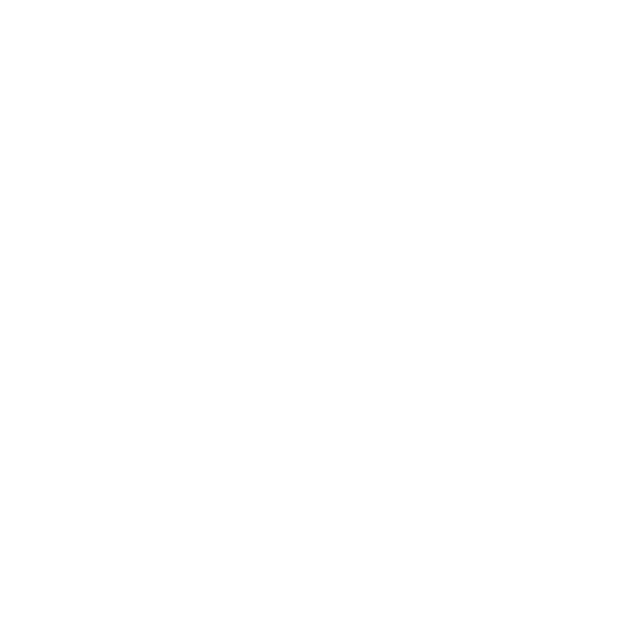
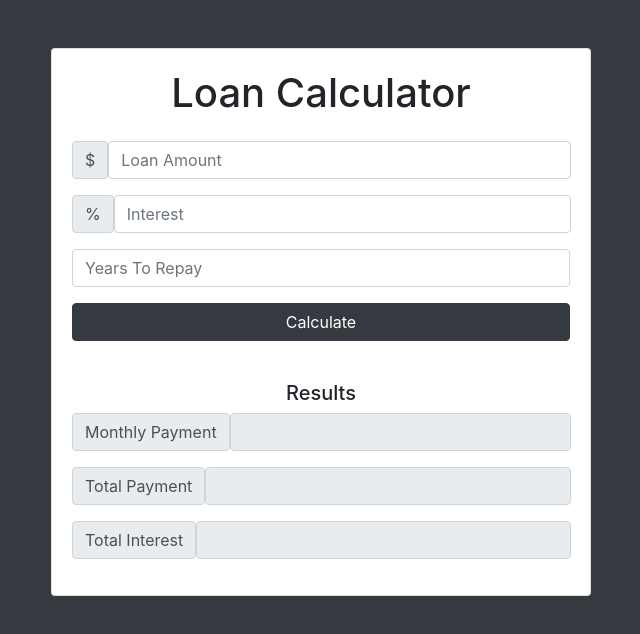
Before and after one commit to flaviusxsc/Loan-Calculator, a plain HTML site: page index.html in a window 1280 px wide. Shown: the whole page, without its empty margins (319-959 px from the left). Drawn offline with nearby package versions, Linux system fonts and the light colour scheme.

Commit message:
Design part

```diff
--- a/index.html
+++ b/index.html
@@ -1,11 +1,77 @@
+<!doctype html>
 <html lang="en">
-<head>
-  <meta charset="UTF-8">
-  <meta name="viewport" content="width=device-width, initial-scale=1.0">
-  <meta http-equiv="X-UA-Compatible" content="ie=edge">
-  <title>Loan Calculator</title>
-</head>
-<body>
+  <head>
+    <!-- Required meta tags -->
+    <meta charset="utf-8">
+    <meta name="viewport" content="width=device-width, initial-scale=1, shrink-to-fit=no">
+    <!-- Bootstrap CSS -->
+    <link rel="stylesheet" href="https://stackpath.bootstrapcdn.com/bootstrap/4.4.1/css/bootstrap.min.css" integrity="sha384-Vkoo8x4CGsO3+Hhxv8T/Q5PaXtkKtu6ug5TOeNV6gBiFeWPGFN9MuhOf23Q9Ifjh" crossorigin="anonymous">
+    <title>Hello, world!</title>
+  </head>
+  <body class="bg-dark">
+    <div class="container">
+      <div class="row">
+        <div class="col-md-6 mx-auto">
+          <div class="card card-body text-center mt-5">
+            <h1 class="heading display-5 pb-3">Loan Calculator</h1>
+            <form id="loan-form">
+              <div class="form-group">
+                <div class="input-group-prepend">
+                  <span class="input-group-text">$</span>
+                  <input type="number" class="form-control" id="amount" placeholder="Loan Amount">
+                </div>
+              </div>
+              <div class="form-group">
+                <div class="input-group-prepend">
+                  <span class="input-group-text">%</span>
+                  <input type="number" class="form-control" id="interest" placeholder="Interest">
+                </div>
+              </div>
+              <div class="form-group">
+                <input type="number" class="form-control" id="years" placeholder="Years To Repay">
+              </div>
+              <div class="form-group">
+                <input type="submit" value="Calculate" class="btn btn-dark btn-block">
+              </div>
+            </form>
+            <!--Loader Here-->
+            <!-- <div id="loading">
+              <img src="img/loading.gif" alt="loading">
+            </div> -->
+            <!--Results-->
+            <div id="results" class="pt-4">
+              <h5>Results</h5>
+              <div class="form-group">
+                <div class="input-group-prepend">
+                  <span class="input-group-text">Monthly Payment</span>
+                  <input type="number" class="form-control" id="monthly-payment" disabled>
+                </div>
+              </div>
 
-</body>
+              <div class="form-group">
+                <div class="input-group-prepend">
+                  <span class="input-group-text">Total Payment</span>
+                  <input type="number" class="form-control" id="total-payment" disabled>
+                </div>
+              </div>
+
+              <div class="form-group">
+                <div class="input-group-prepend">
+                  <span class="input-group-text">Total Interest</span>
+                  <input type="number" class="form-control" id="total-interest" disabled>
+                </div>
+              </div>
+            </div>
+          </div>
+        </div>
+      </div>
+    </div>
+
+    <!-- Optional JavaScript -->
+    <!-- jQuery first, then Popper.js, then Bootstrap JS -->
+    <script src="https://code.jquery.com/jquery-3.4.1.slim.min.js" integrity="sha384-J6qa4849blE2+poT4WnyKhv5vZF5SrPo0iEjwBvKU7imGFAV0wwj1yYfoRSJoZ+n" crossorigin="anonymous"></script>
+    <script src="https://cdn.jsdelivr.net/npm/popper.js@1.16.0/dist/umd/popper.min.js" integrity="sha384-Q6E9RHvbIyZFJoft+2mJbHaEWldlvI9IOYy5n3zV9zzTtmI3UksdQRVvoxMfooAo" crossorigin="anonymous"></script>
+    <script src="https://stackpath.bootstrapcdn.com/bootstrap/4.4.1/js/bootstrap.min.js" integrity="sha384-wfSDF2E50Y2D1uUdj0O3uMBJnjuUD4Ih7YwaYd1iqfktj0Uod8GCExl3Og8ifwB6" crossorigin="anonymous"></script>
+    <script src="app.js"></script>
+  </body>
 </html>
```
Also changed, not shown: img/loading.gif (added).
